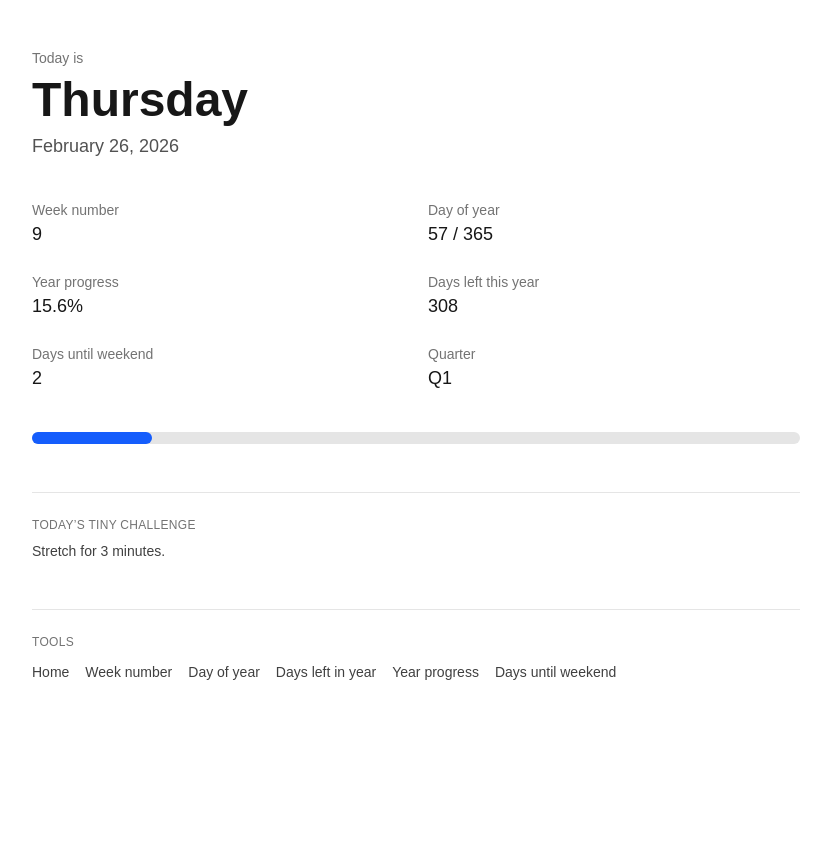
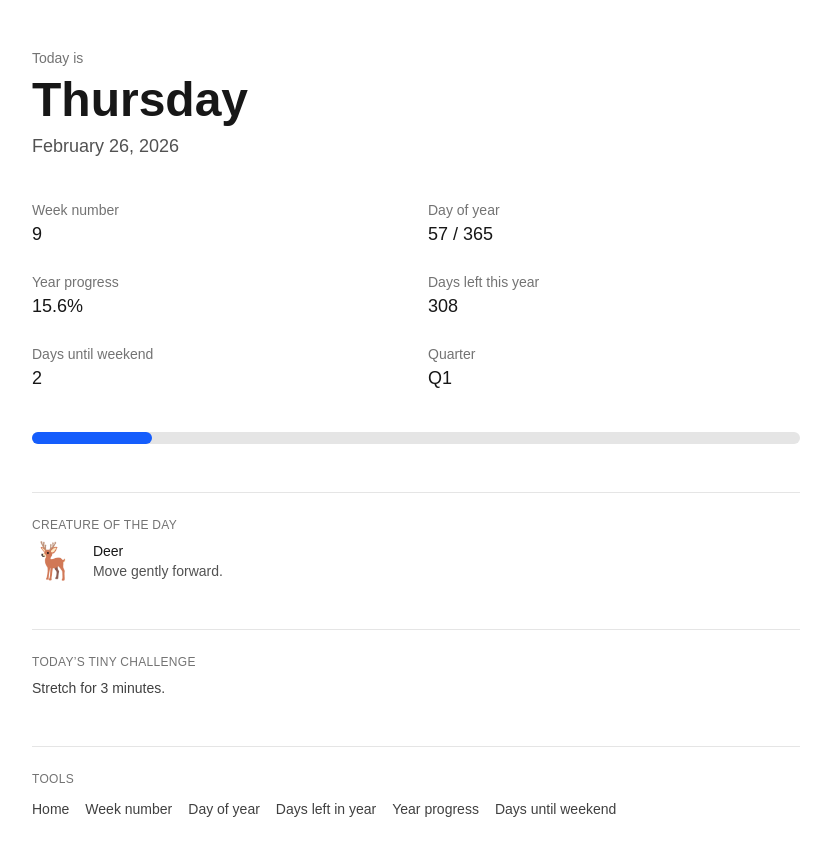
Before and after one commit to bosmeel/whatdayisit-now, a Next.js app: page / in a window 1280 px wide. Shown: the top 856 px of the page, without its empty margins (224-1055 px from the left). Before the commit the page ends 800 px from the top, so only its background shows below. Built offline with nearby package versions, Linux system fonts and the light colour scheme.

Commit message:
Add daily creature feature

```diff
--- a/app/page.tsx
+++ b/app/page.tsx
@@ -1,5 +1,6 @@
+import ToolsNav from "../components/ToolsNav";
 import { getDailyChallenge } from "../lib/dailyChallenge";
-import ToolsNav from "../components/ToolsNav";
+import { getDailyCreature } from "../lib/dailyCreature";
 import {
   getDayOfYear,
   getTotalDaysInYear,
@@ -33,6 +34,8 @@ export default function Home() {
   const progress = getYearProgressPercent(now);
   const quarter = getQuarter(now);
   const daysUntilWeekend = getDaysUntilWeekend(now);
+
+  const creature = getDailyCreature(now);
   const challenge = getDailyChallenge(now);
 
   return (
@@ -89,6 +92,20 @@ export default function Home() {
 
         <div className="mt-12 border-t border-neutral-200 pt-6">
           <p className="text-xs uppercase tracking-wide text-neutral-500 mb-2">
+            Creature of the day
+          </p>
+
+          <div className="flex items-center gap-4">
+            <span className="text-4xl">{creature.emoji}</span>
+            <div>
+              <p className="text-sm font-medium">{creature.name}</p>
+              <p className="text-sm text-neutral-600">{creature.vibe}</p>
+            </div>
+          </div>
+        </div>
+
+        <div className="mt-12 border-t border-neutral-200 pt-6">
+          <p className="text-xs uppercase tracking-wide text-neutral-500 mb-2">
             Today’s tiny challenge
           </p>
           <p className="text-sm text-neutral-700">{challenge}</p>
--- /dev/null
+++ b/lib/dailyCreature.ts
@@ -0,0 +1,20 @@
+const creatures = [
+  { emoji: "🐢", name: "Turtle", vibe: "Slow and steady today." },
+  { emoji: "🦊", name: "Fox", vibe: "Stay curious." },
+  { emoji: "🦉", name: "Owl", vibe: "Trust your quiet wisdom." },
+  { emoji: "🐝", name: "Bee", vibe: "Small actions matter." },
+  { emoji: "🐙", name: "Octopus", vibe: "Adapt and flow." },
+  { emoji: "🦔", name: "Hedgehog", vibe: "Protect your energy." },
+  { emoji: "🐬", name: "Dolphin", vibe: "Play a little." },
+  { emoji: "🦌", name: "Deer", vibe: "Move gently forward." },
+  { emoji: "🐿️", name: "Squirrel", vibe: "Prepare wisely." },
+  { emoji: "🦩", name: "Flamingo", vibe: "Stand tall." },
+];
+
+export function getDailyCreature(date: Date) {
+  const start = new Date(date.getFullYear(), 0, 0);
+  const diff = date.getTime() - start.getTime();
+  const dayOfYear = Math.floor(diff / (1000 * 60 * 60 * 24));
+
+  return creatures[dayOfYear % creatures.length];
+}
```
